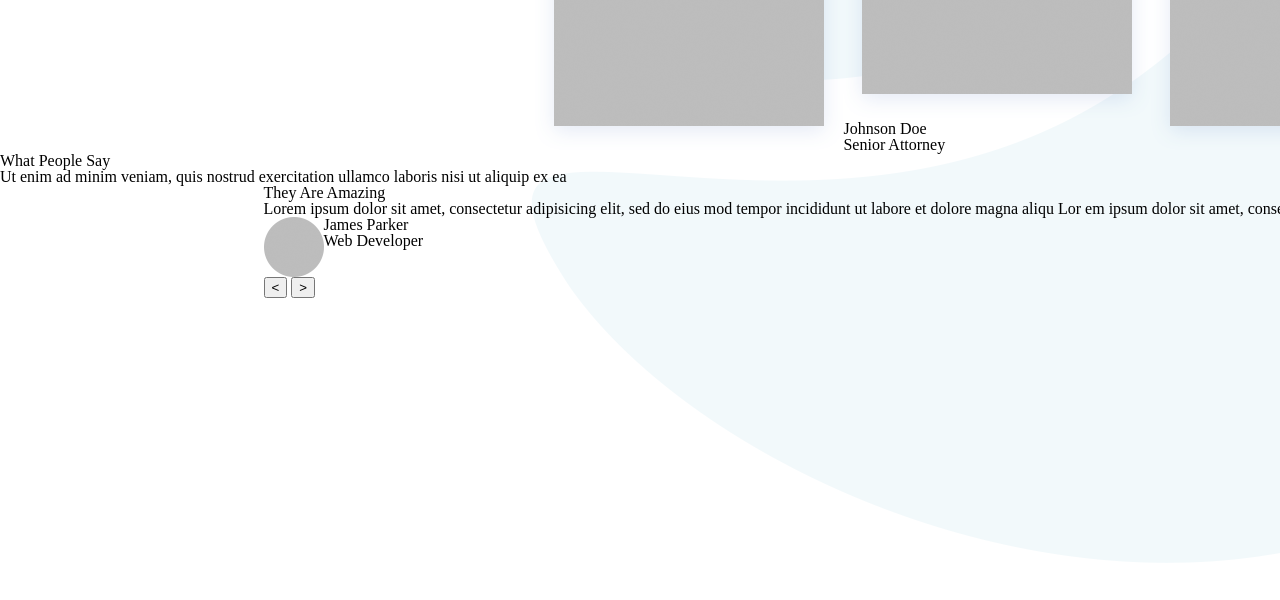
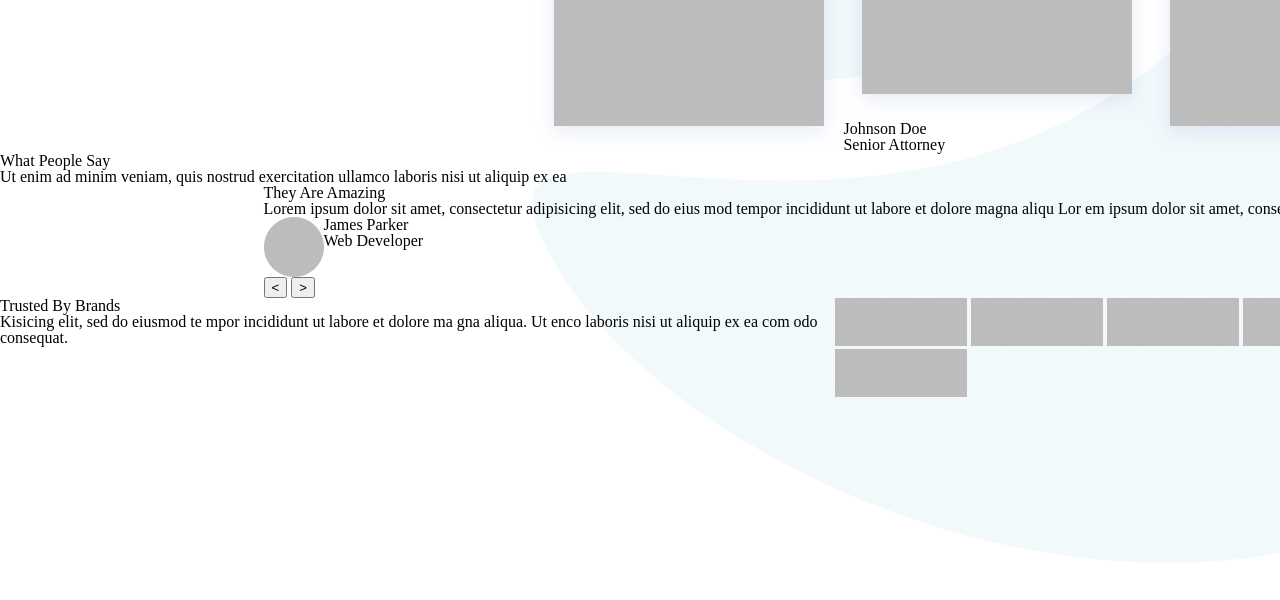
Before and after one commit to Iiviii/Develop, a website: page index.html in a window 1280 px wide. Shown: the part 4404-5004 px from the top of the page. Drawn offline with Linux system fonts and the light colour scheme.

Commit message:
add partners' section html

```diff
--- a/index.html
+++ b/index.html
@@ -243,6 +243,43 @@
                     </div>
                 </div>
             </div>
+            <div class="partners-container space-between">
+                <div class="partners-title-container">
+                    <h1 class="h1">Trusted By Brands</h1>
+                    <p class="p">Kisicing elit, sed do eiusmod te mpor incididunt ut labore et dolore ma gna aliqua. Ut enco laboris nisi ut aliquip ex ea com odo consequat.</p>
+                </div>
+                <div class="partners-photos-container wrap">
+                    <a class="a" href="#">
+                        <img class="img" src="img/partners-logo.png" alt="Partner">
+                    </a>
+                    <a class="a" href="#">
+                        <img class="img" src="img/partners-logo.png" alt="Partner">
+                    </a>
+                    <a class="a" href="#">
+                        <img class="img" src="img/partners-logo.png" alt="Partner">
+                    </a>
+                    <a class="a" href="#">
+                        <img class="img" src="img/partners-logo.png" alt="Partner">
+                    </a>
+                    <a class="a" href="#">
+                        <img class="img" src="img/partners-logo.png" alt="Partner">
+                    </a>
+                    <a class="a" href="#">
+                        <img class="img" src="img/partners-logo.png" alt="Partner">
+                    </a>
+                    <a class="a" href="#">
+                        <img class="img" src="img/partners-logo.png" alt="Partner">
+                    </a>
+                    <a class="a" href="#">
+                        <img class="img" src="img/partners-logo.png" alt="Partner">
+                    </a>
+                    <a class="a" href="#">
+                        <img class="img" src="img/partners-logo.png" alt="Partner">
+                    </a>
+                </div>
+            </div>
+        </section>
+        <section>
         </section>
     <script src="js/main.js"></script>
     </body>
```
